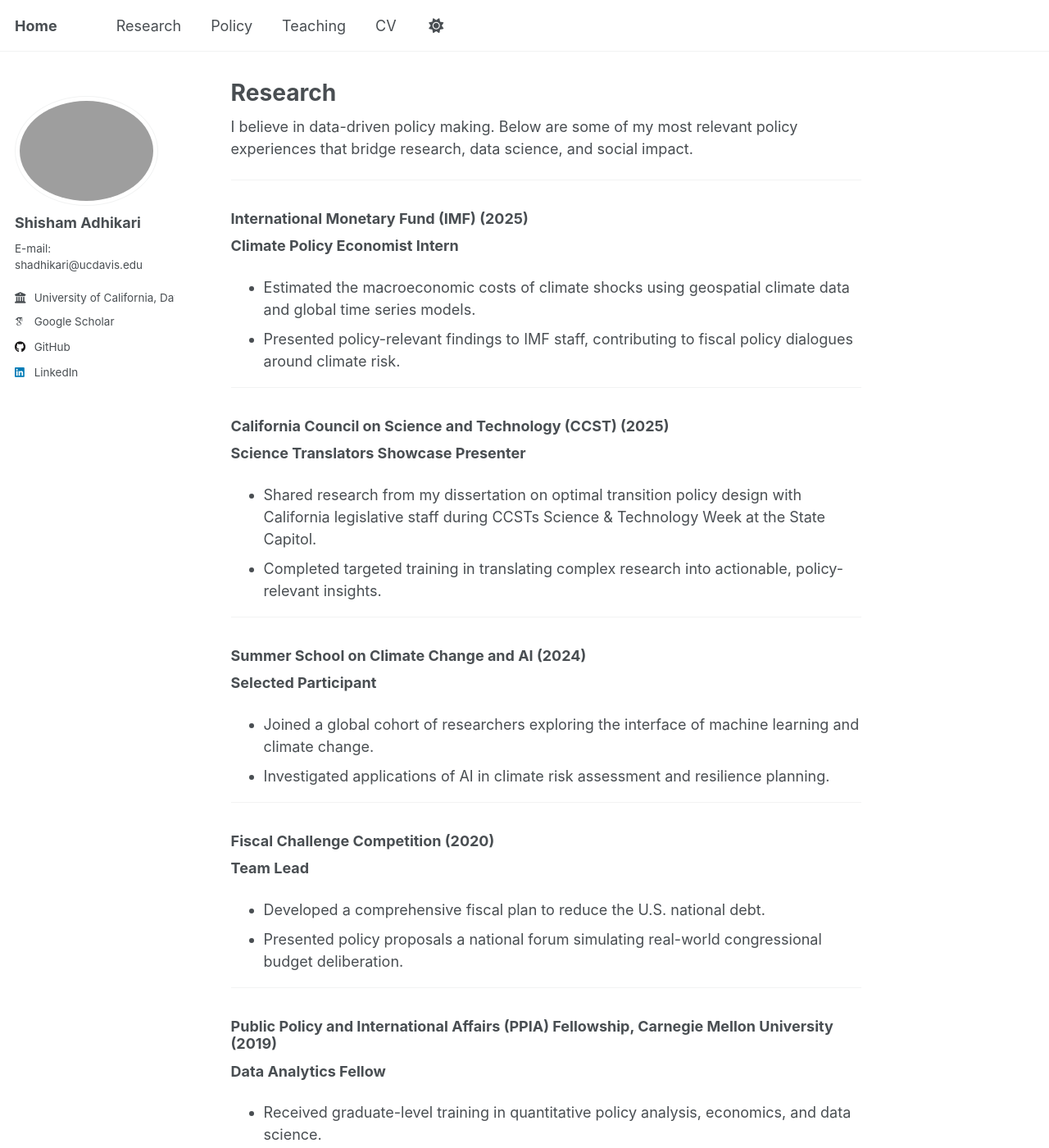
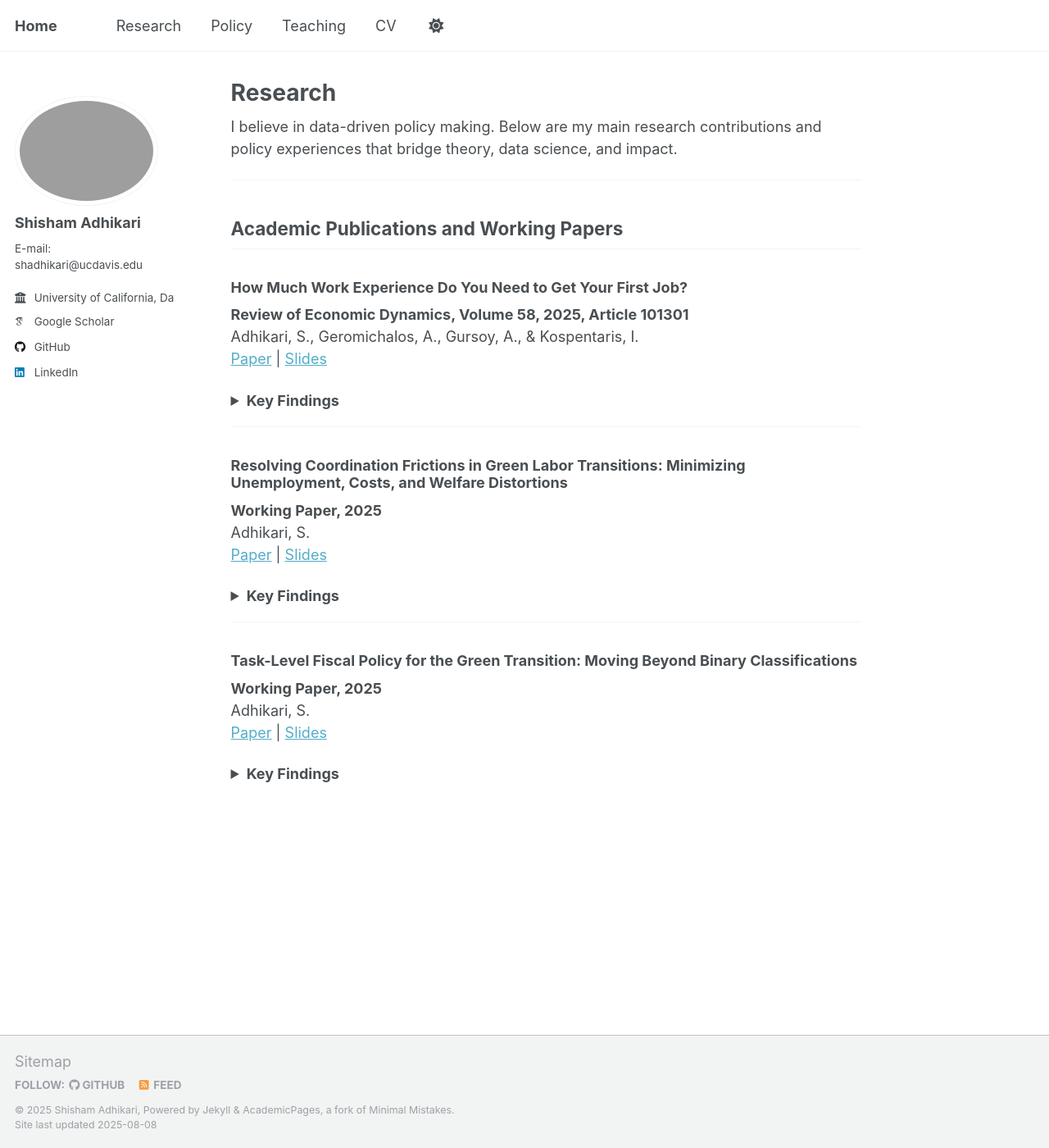
Before and after one commit to adhikars11/shadhikari, a Jekyll site: the page built from _pages/research.md, in a window 1280 px wide and 1400 px high. Shown: the whole window at 82% size. Built offline with Jekyll 4.4.1, drawn with Linux system fonts in a browser that asks for light colours; some web fonts are replaced; some of the changed text lies outside the part shown.

Commit message:
edit research page

```diff
--- a/_pages/research.md
+++ b/_pages/research.md
@@ -5,67 +5,48 @@ permalink: /research/
 author_profile: true
 ---
 
-I believe in data-driven policy making. Below are some of my most relevant policy experiences that bridge research, data science, and social impact.
+I believe in data-driven policy making. Below are my main research contributions and policy experiences that bridge theory, data science, and impact.
 
 ---
 
-### International Monetary Fund (IMF) (2025)
-**Climate Policy Economist Intern**
+## Academic Publications and Working Papers
 
-- Estimated the macroeconomic costs of climate shocks using geospatial climate data and global time series models.
-- Presented policy-relevant findings to IMF staff, contributing to fiscal policy dialogues around climate risk.
+### How Much Work Experience Do You Need to Get Your First Job?
+**Review of Economic Dynamics, Volume 58, 2025, Article 101301**
+Adhikari, S., Geromichalos, A., Gursoy, A., & Kospentaris, I.
+[Paper](https://adhikars11.github.io/shadhikari/files/entrant_bias_paper.pdf) | [Slides](https://adhikars11.github.io/shadhikari/files/entrant_bias_slides.pdf)
+<details><summary><strong>Key Findings</strong></summary>
+<ul>
+  <li>Firm bias against inexperienced workers leads to inefficient unemployment and persistent productivity losses.</li>
+  <li>Targeted hiring subsidies that elevate entrants in firm rankings yield the largest welfare gains among all interventions.</li>
+  <li>When sufficiently strong, these subsidies bring the economy close to the constrained efficient outcome.</li>
+</ul>
+</details>
 
 ---
 
-### California Council on Science and Technology (CCST) (2025)
-**Science Translators Showcase Presenter**
-
-- Shared research from my dissertation on optimal transition policy design with California legislative staff during CCSTs Science & Technology Week at the State Capitol.
-- Completed targeted training in translating complex research into actionable, policy-relevant insights.
+### Resolving Coordination Frictions in Green Labor Transitions: Minimizing Unemployment, Costs, and Welfare Distortions
+**Working Paper, 2025**
+Adhikari, S.
+[Paper](https://adhikars11.github.io/shadhikari/files/dmp_green_paper.pdf) | [Slides](https://adhikars11.github.io/shadhikari/files/dmp_green_slides.pdf)
+<details><summary><strong>Key Findings</strong></summary>
+<ul>
+  <li><strong>Policy design matters:</strong> One-sided subsidies (to firms or workers alone) can meet green targets, but with higher unemployment and fiscal costs.</li>
+  <li><strong>Dual-targeted subsidies are optimal:</strong> Coordinated support for firms and workers reduces unemployment by up to 18% and fiscal costs by up to 24%.</li>
+  <li><strong>Welfare threshold:</strong> Net gains arise only if the environmental externality equals at least a 0.6% productivity boost.</li>
+</ul>
+</details>
 
 ---
 
-### Summer School on Climate Change and AI (2024)
-**Selected Participant**
-
-- Joined a global cohort of researchers exploring the interface of machine learning and climate change.
-- Investigated applications of AI in climate risk assessment and resilience planning.
-
----
-
-### Fiscal Challenge Competition (2020)
-**Team Lead**
-
-- Developed a comprehensive fiscal plan to reduce the U.S. national debt.
-- Presented policy proposals a national forum simulating real-world congressional budget deliberation.
-
----
-
-### Public Policy and International Affairs (PPIA) Fellowship,  Carnegie Mellon University (2019)
-**Data Analytics Fellow**
-
-- Received graduate-level training in quantitative policy analysis, economics, and data science.
-- Focused on urban spatial inequality and its policy solutions.
-
----
-
-### PERIOD. (2019)
-**Data and International Policy Analysis Intern**
-
-- Led data analytics and visualization for menstrual equity policy campaigns.
-- Collaborated with advocacy organizations to support state and federal legislative proposals.
-
----
-
-### Debating for Democracy (D4D) (2018)
-**Campus Representative**
-
-- Designed and led policy advocacy campaigns on economic justice and education access.
-- Participated in national policy proposal competitions judged by elected officials.
-
----
-
-### Davis Peace Project Nepal Fieldwork (2017)
-
-- Designed and implemented a community health initiative in rural Nepal.
-- Collected field data and presented policy recommendations to Nepals Ministry of Health for rural health planning.
+### Task-Level Fiscal Policy for the Green Transition: Moving Beyond Binary Classifications
+**Working Paper, 2025**
+Adhikari, S.
+[Paper](https://adhikars11.github.io/shadhikari/files/task_green_transition_paper.pdf) | [Slides](https://adhikars11.github.io/shadhikari/files/task_green_transition_slides.pdf)
+<details><summary><strong>Key Findings</strong></summary>
+<ul>
+  <li><strong>Design:</strong> Subsidies are most effective when targeted at tasks where green inputs closely match traditional productivity.</li>
+  <li><strong>Trade-offs:</strong> Welfare gains arise only when the environmental externality exceeds 1.2, with a 4.3% consumption-equivalent threshold.</li>
+  <li><strong>Financing:</strong> Lump-sum taxes impose the lowest welfare cost, followed by capital-income taxes; labor taxes are most distortionary.</li>
+</ul>
+</details>
```
